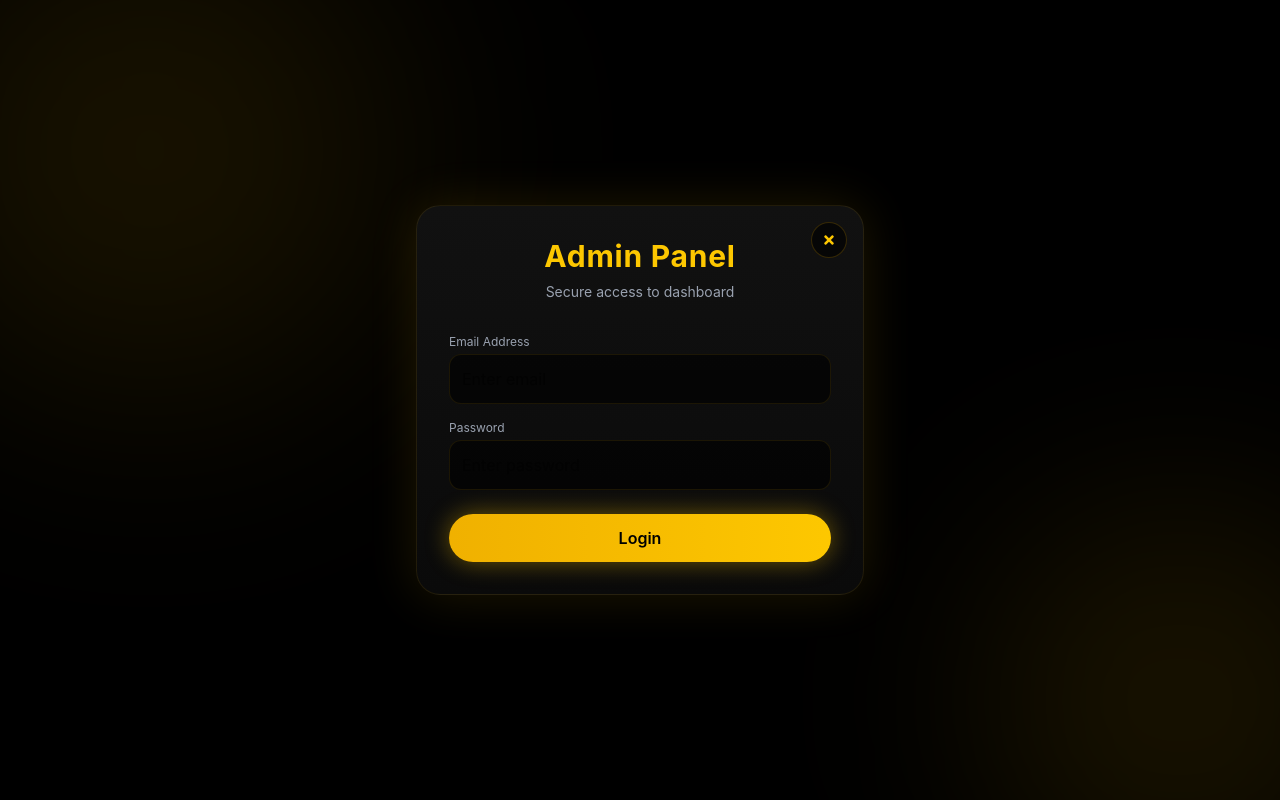
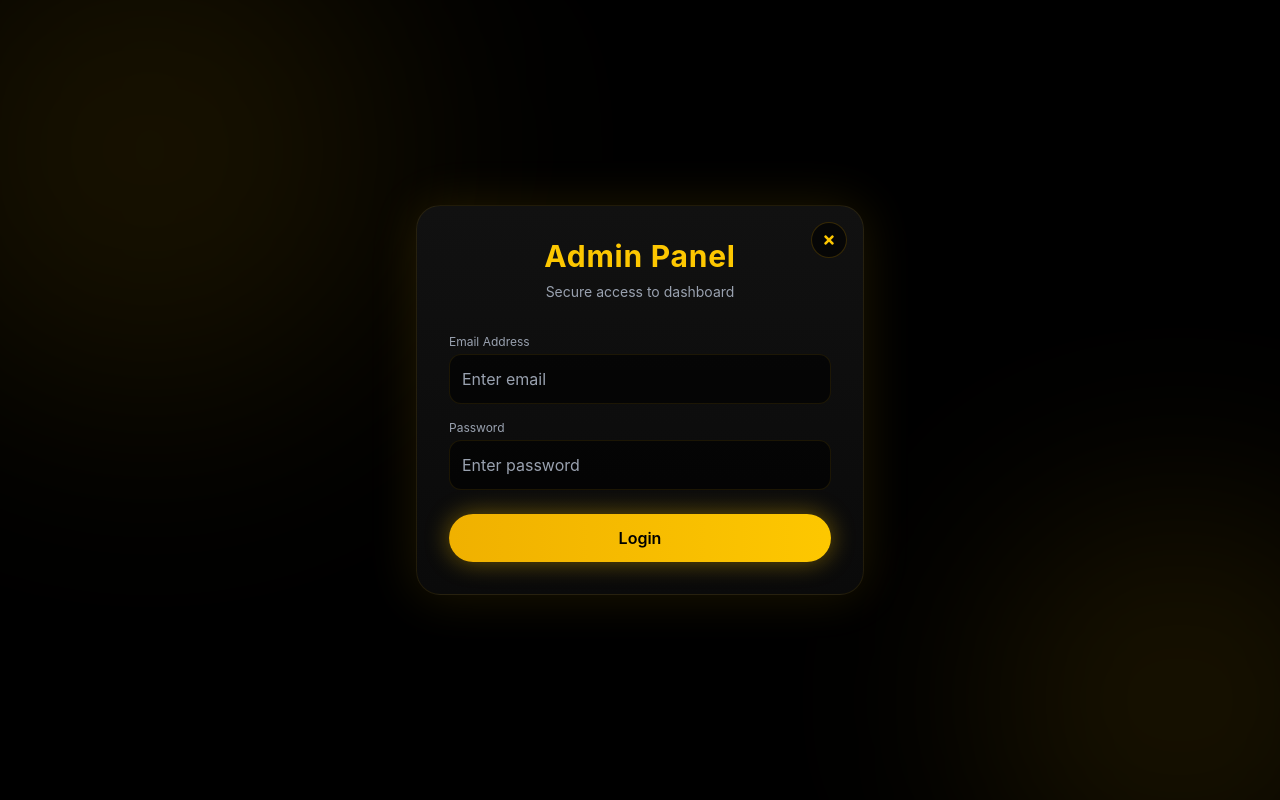
Before and after one commit to toheed1248/Al-Abraz, a React (Vite) app in the folder client/: page /admin in a window 1280 px wide. Built offline with nearby package versions, Linux system fonts and the light colour scheme; no server answers.

Commit message:
fix admin login input visibility + api fixes

```diff
--- a/client/src/admin/AdminLogin.jsx
+++ b/client/src/admin/AdminLogin.jsx
@@ -93,6 +93,7 @@ const AdminLogin = () => {
             className="
               w-full p-3 rounded-xl
               bg-black/60
+              text-white placeholder-gray-400 caret-yellow-400
               border border-yellow-500/10
               outline-none
               focus:border-yellow-500
@@ -115,6 +116,7 @@ const AdminLogin = () => {
             className="
               w-full p-3 rounded-xl
               bg-black/60
+              text-white placeholder-gray-400 caret-yellow-400
               border border-yellow-500/10
               outline-none
               focus:border-yellow-500
```
Also changed, not shown: 1 other file (tests, documents, lock files or other folders).
